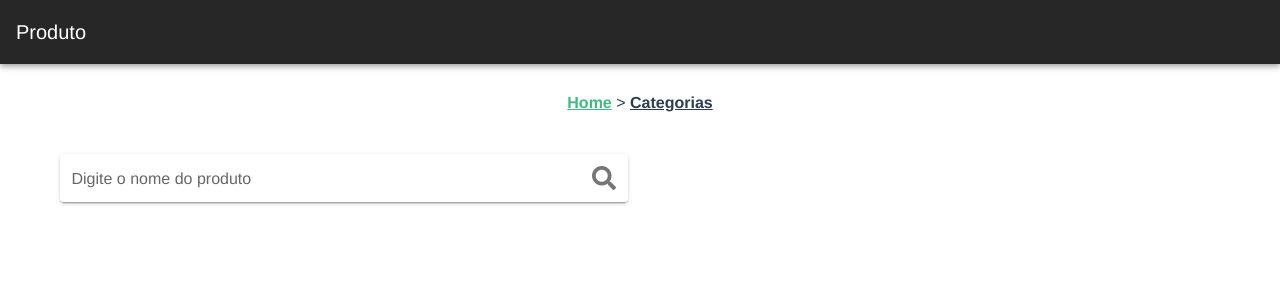
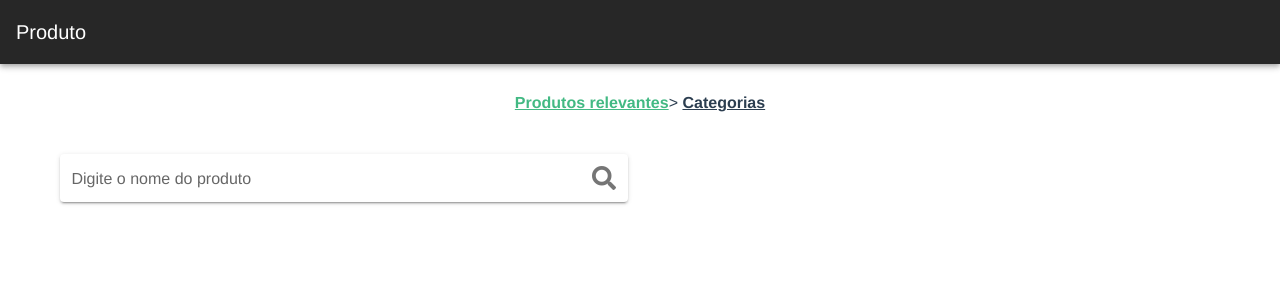
Before and after one commit to Matthaus07/api-ml-Categories, a Vue app: page / in a window 1280 px wide. Shown: the top 300 px of the page. Built offline with nearby package versions, Linux system fonts and the light colour scheme.

Commit message:
Atualização do readme e modificações para as categorias na view de produto

```diff
--- a/src/App.vue
+++ b/src/App.vue
@@ -1,15 +1,16 @@
   <template>
   <div id="app">
-    <v-app-bar
-        color="deep-purple accent-4"
-        dark>
+
+    <v-app-bar color="deep-purple accent-4" dark>
       <v-toolbar-title>{{$route.name}}</v-toolbar-title>
       <v-spacer></v-spacer>
     </v-app-bar>
+
     <div id="nav">
-        <router-link to="/">Home</router-link> >
+      <router-link to="/">Produtos relevantes</router-link>>
       <router-link to="/categorias">Categorias</router-link>
     </div>
+
     <router-view />
   </div>
 </template>
--- a/src/components/categories/CardProdutos.vue
+++ b/src/components/categories/CardProdutos.vue
@@ -9,6 +9,7 @@
         lg="4"
       >
         <v-card>
+
           <v-img class="white--text align-end" width="100px" :src="tdcategoria.thumbnail"></v-img>
 
           <v-card-subtitle class="pb-0 title-product">{{tdcategoria.title}}</v-card-subtitle>
@@ -20,6 +21,7 @@
           <v-card-actions>
             <v-btn color="orange" text :href="tdcategoria.permalink">Ir para produto</v-btn>
           </v-card-actions>
+
         </v-card>
       </v-col>
     </v-row>
--- a/src/components/categories/ListaCategorias.vue
+++ b/src/components/categories/ListaCategorias.vue
@@ -1,15 +1,19 @@
 <template>
   <div>
     <v-col cols="12" md="12" offset-md="1">
+
       <v-card class="mx-auto" max-width="250" outlined>
         <v-row>
+
           <v-col cols="12" md="8">
             <div class="pa-2" tile>
               <button @click.prevent.stop="produtos_categoria(categoria.id)">{{categoria.name}}</button>
             </div>
           </v-col>
+
         </v-row>
       </v-card>
+
     </v-col>
     <TabelaCategorias :tabcategoria="subcategoria"></TabelaCategorias>
   </div>
--- a/src/views/ProdutoCategorias.vue
+++ b/src/views/ProdutoCategorias.vue
@@ -3,7 +3,6 @@
     <v-container>
       <v-row>
         <v-col md="6" cols="12">
-          <v-form>
             <v-text-field
               v-model="produto"
               :rules="nameRules"
@@ -12,13 +11,11 @@
             required>
               <template v-slot:append required>
                 <v-icon
-                  type="submit"
                   @click.prevent.stop="dataProdutoRelevante()"
                   class="blue darken-2"
                 >fas fa-search</v-icon>
               </template>
             </v-text-field>
-          </v-form>
         </v-col>
         <v-col md="6" cols="12">
           <v-simple-table v-if="produtos.length">
```
Also changed, not shown: 1 other file (tests, documents, lock files or other folders). Lines whose indentation alone changed are shown as unchanged.
